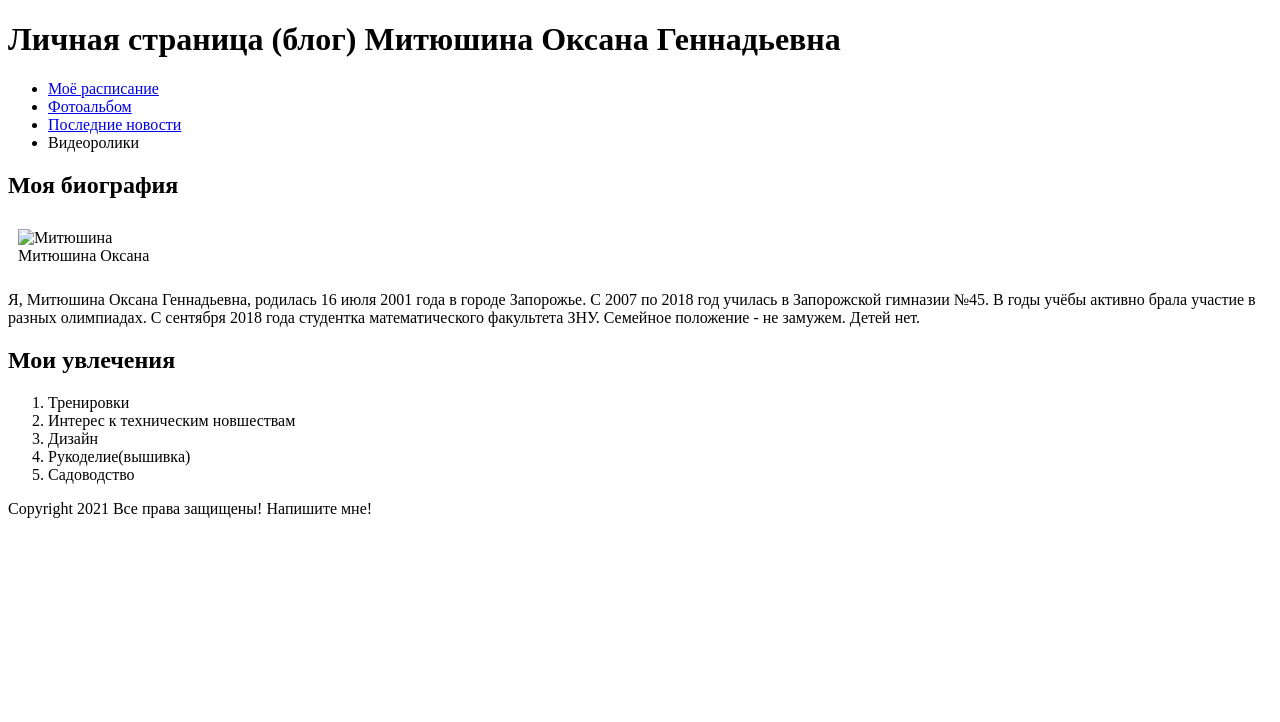
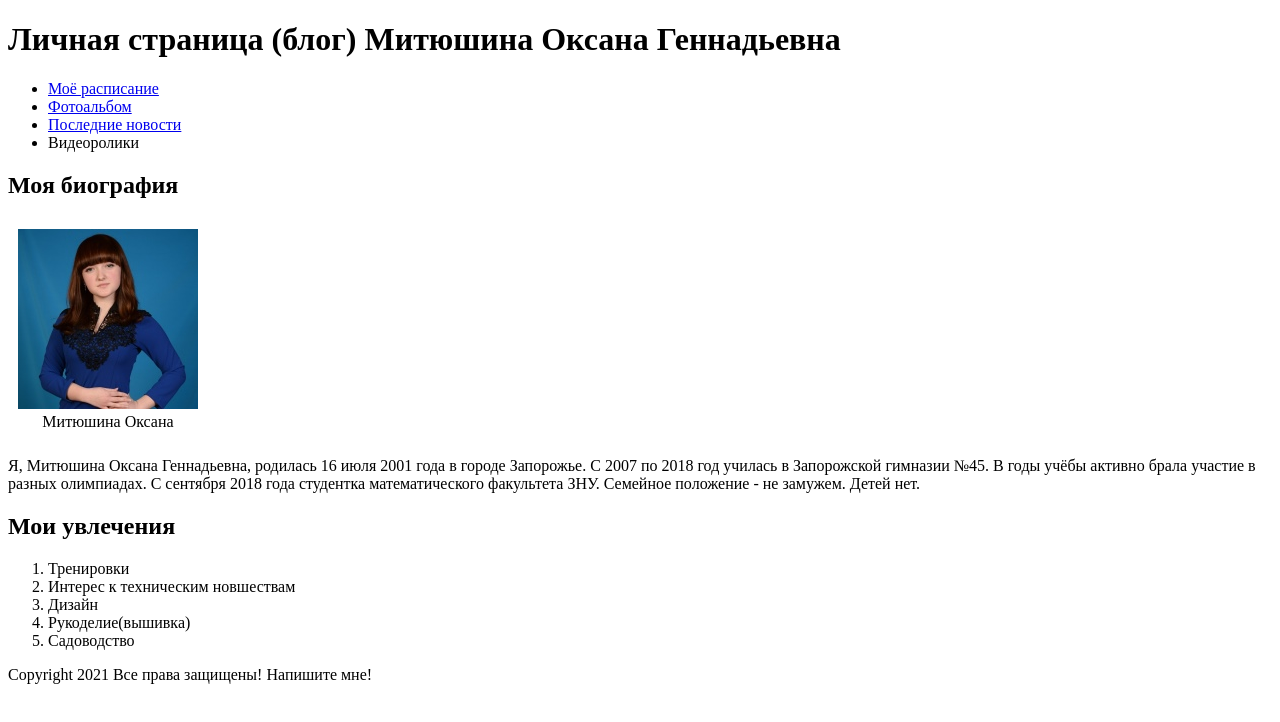
Before and after one commit to mitushyna/lab2.github.io, a plain HTML site: page index.html in a window 1280 px wide. Drawn offline with Linux system fonts and the light colour scheme.

Commit message:
index.html

```diff
--- a/index.html
+++ b/index.html
@@ -38,7 +38,7 @@
 <h2>Моя биография</h2>
 </header>
 <figure>
-<img src="img\csV4PFwWpCk.jpg" alt="Митюшина">
+<img src="csV4PFwWpCk.jpg" alt="Митюшина">
 <figcaption>Митюшина Оксана</figcaption>
 </figure>
 <p>Я, Митюшина Оксана Геннадьевна, родилась 16 июля 2001 года в городе Запорожье.
```
